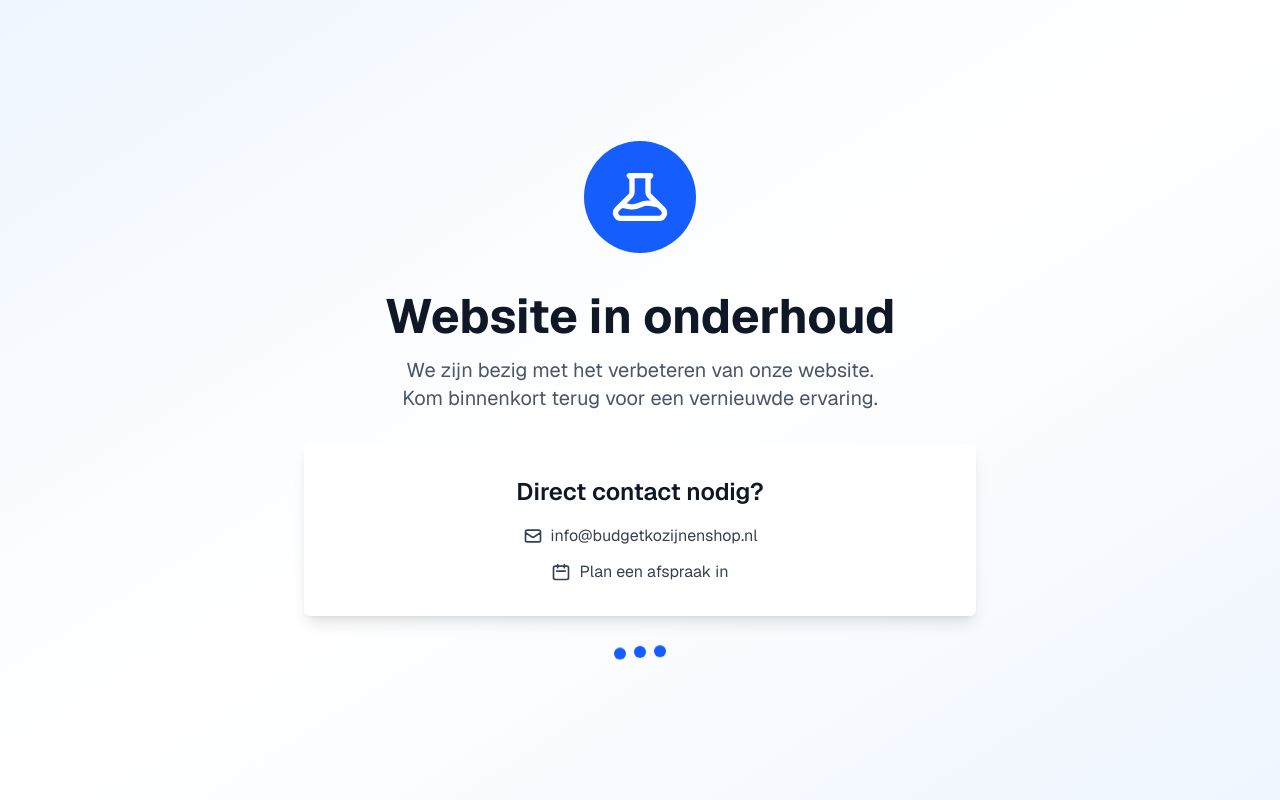
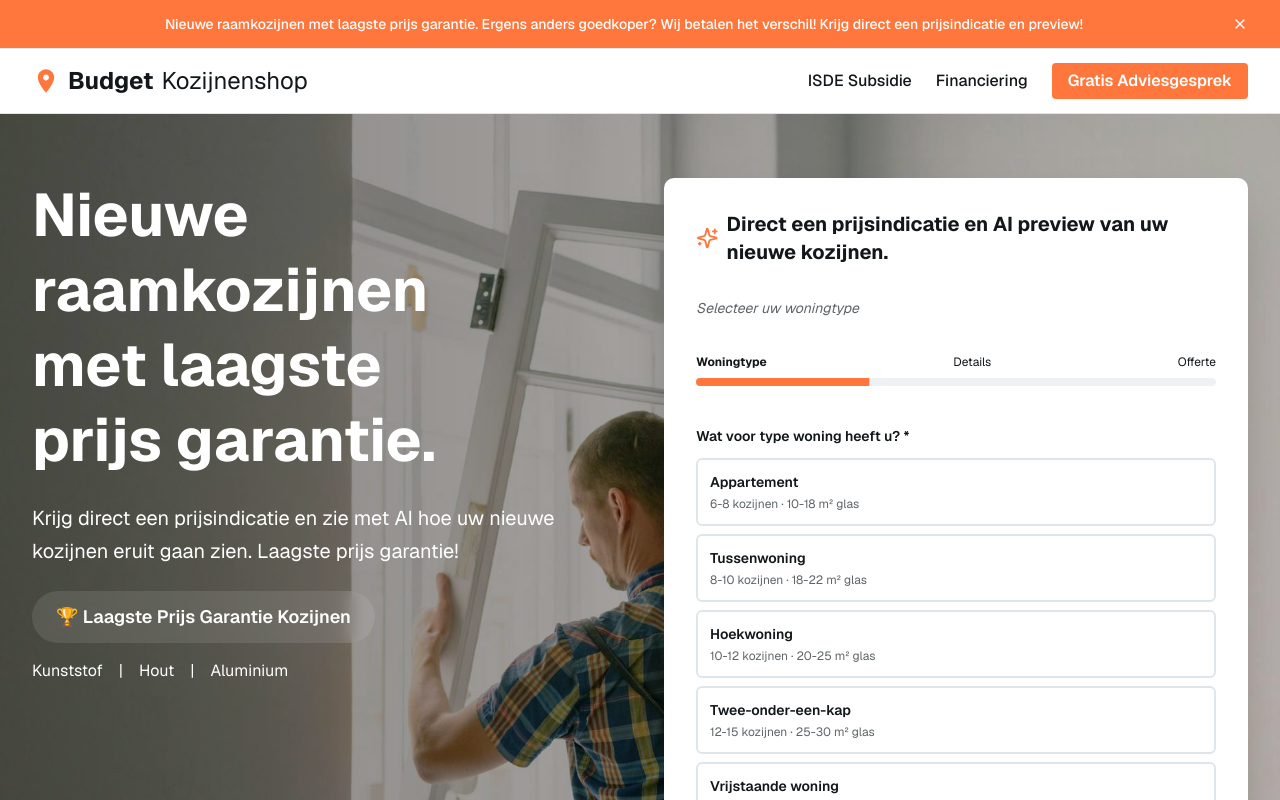
Before and after one commit to Tombcn71/budgetkozijnenshop, a Next.js app: page / in a window 1280 px wide. Shown: the top 800 px of the page. Built offline with nearby package versions, Linux system fonts and the light colour scheme.

Commit message:
Normale site terug online - volledige functionaliteit actief

```diff
--- a/app/layout.tsx
+++ b/app/layout.tsx
@@ -4,7 +4,6 @@ import { GeistSans } from "geist/font/sans"
 import { GeistMono } from "geist/font/mono"
 import { Analytics } from "@vercel/analytics/next"
 import { Suspense } from "react"
-import UnderConstruction from "@/components/under-construction"
 import "./globals.css"
 
 export const metadata: Metadata = {
@@ -53,7 +52,7 @@ export default function RootLayout({
   return (
     <html lang="nl">
       <body className={`font-sans ${GeistSans.variable} ${GeistMono.variable}`}>
-        <UnderConstruction />
+        <Suspense fallback={null}>{children}</Suspense>
         <Analytics />
       </body>
     </html>
```
